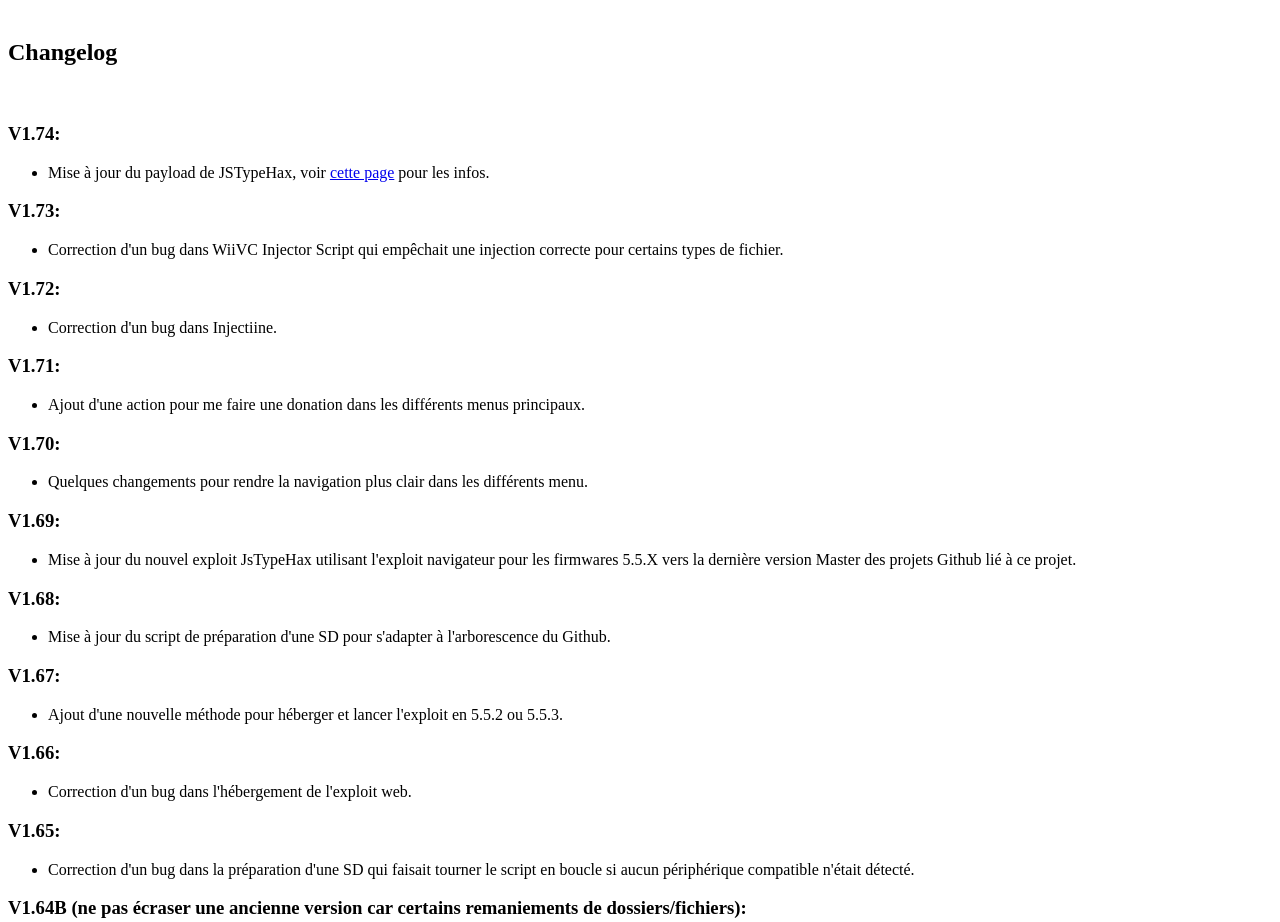
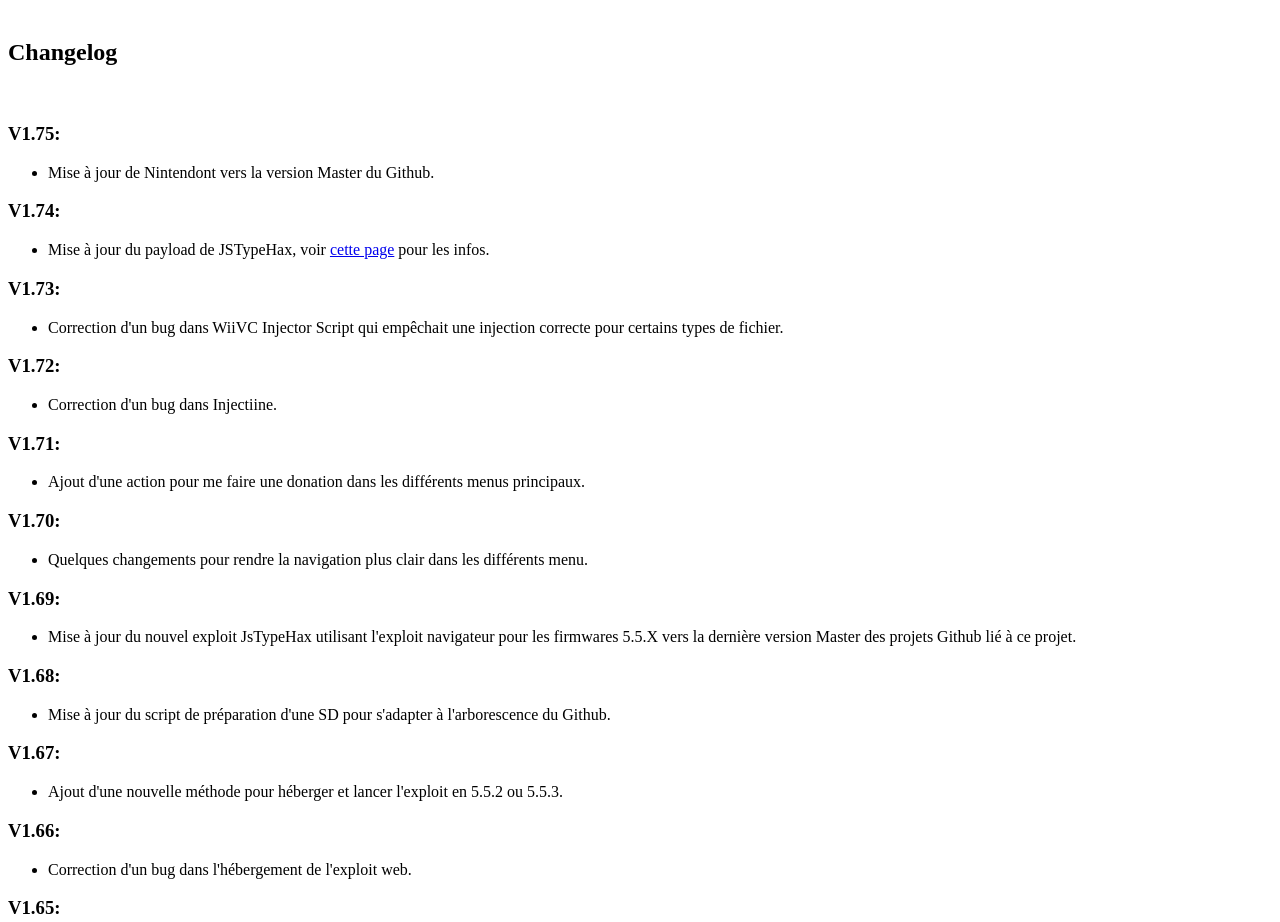
Before and after one commit to shadow2560/Ultimate-Wii-U-Hack-Script, a plain HTML site: page DOC/index.html in a window 1280 px wide. Shown: the part 1580-2502 px from the top of the page. Drawn offline with Linux system fonts and the light colour scheme.

Commit message:
Update project to version 1.75, see the changelog for more infos.
Signed-off-by: shadow2560 <24191064+shadow2560@users.noreply.github.com>

```diff
--- a/DOC/index.html
+++ b/DOC/index.html
@@ -78,6 +78,10 @@ Cette documentation ne couvrira pas les différents tutoriels d'utilisations de
 &nbsp;
 <h2>Changelog</h2>
 &nbsp;
+<h3>V1.75:</h3>
+<ul>
+<li>Mise à jour de Nintendont vers la version Master du Github.</li>
+</ul>
 <h3>V1.74:</h3>
 <ul>
 <li>Mise à jour du payload de JSTypeHax, voir <a target="_new" href="http://www.logic-sunrise.com/news-1064402-wiiu-lexploit-webkit-plus-stable-de-la-552-a-la-554.html">cette page</a> pour les infos.</li>
```
Also changed, not shown: TOOLS/Ultimate_Wii_U_Hack_Script/DOC/index.html (+4 -0 lines), 2 other files.
